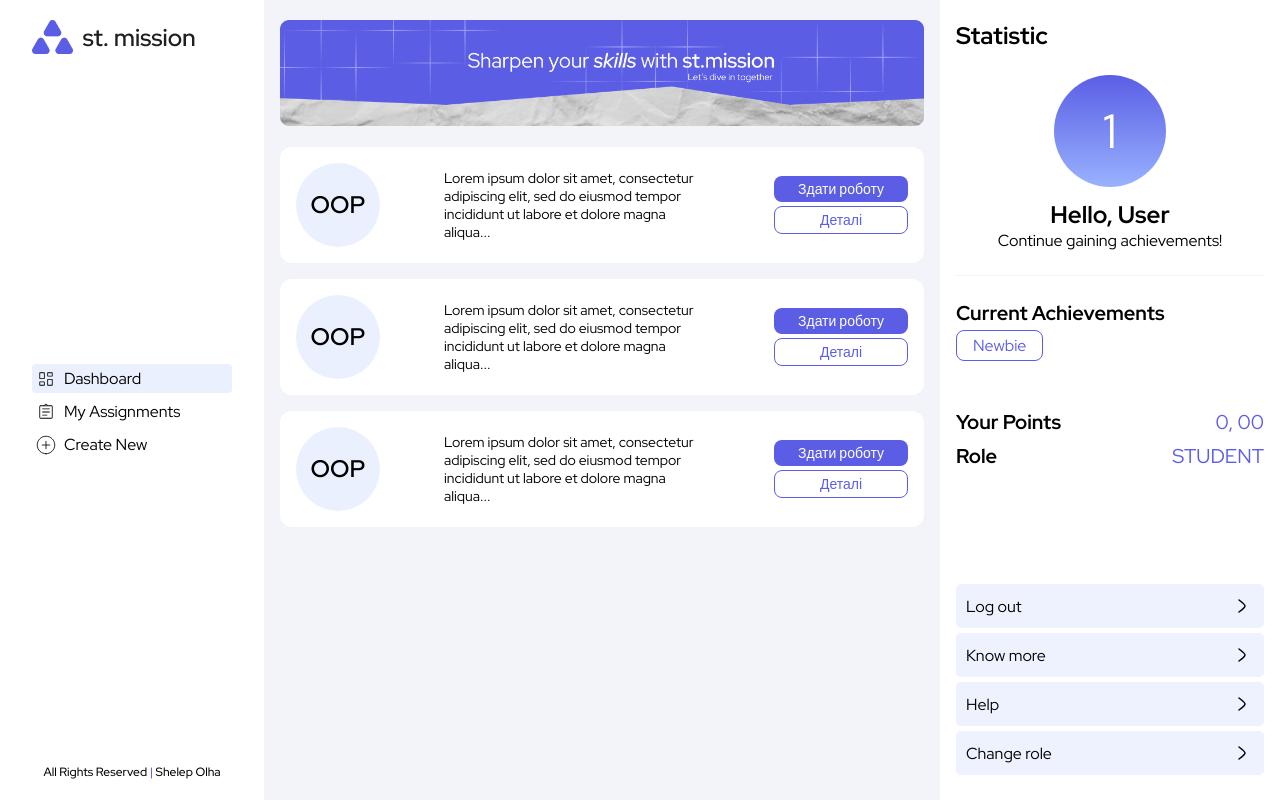
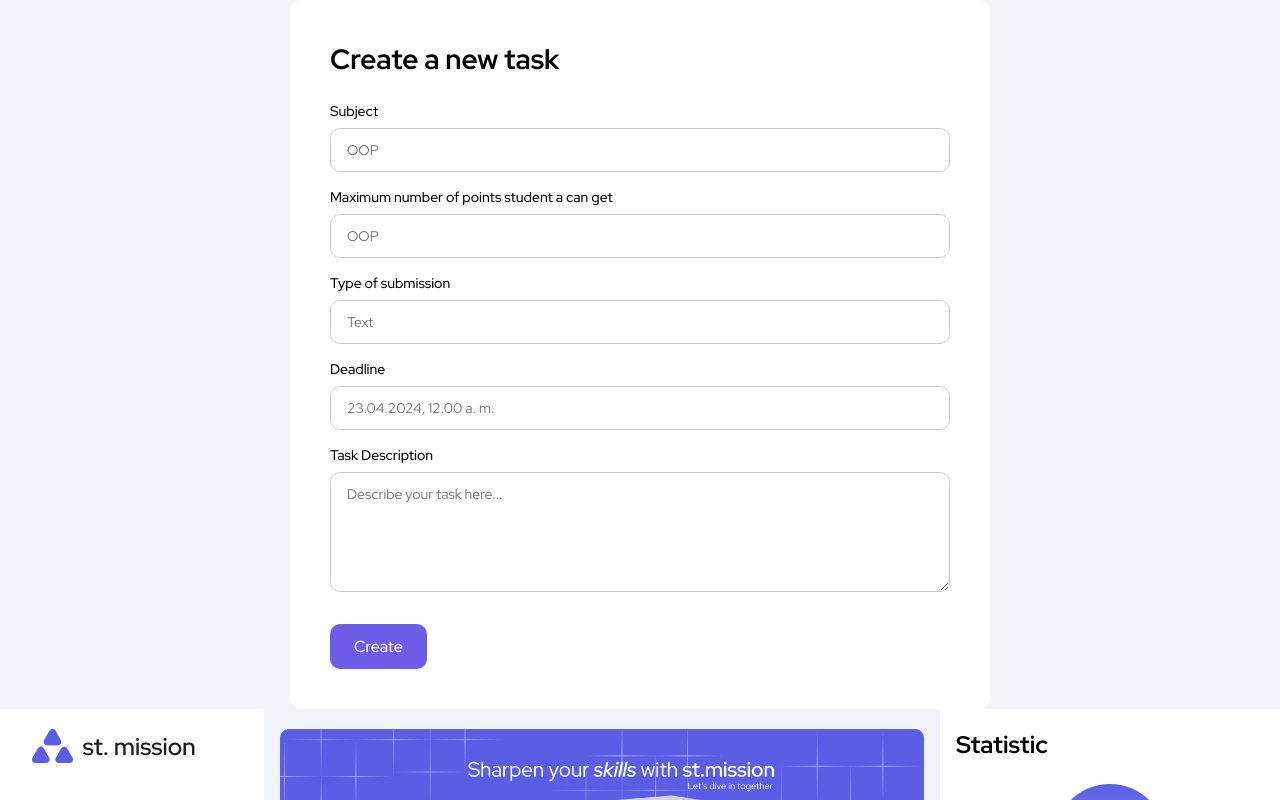
Before and after one commit to shelep-olya/st.mission_f, a React (Create React App) app: page / in a window 1280 px wide. Shown: the top 800 px of the page. Built offline with nearby package versions, Linux system fonts and the light colour scheme.

Commit message:
added createNewForm component

```diff
--- a/src/App.js
+++ b/src/App.js
@@ -1,16 +1,17 @@
 import "./App.css";
-// import LoginForm from "./components/LoginForm/LoginForm";
-// import SignupForm from "./components/SignupForm/SignupForm";
-// import Sidebar from "./components/Sidebar/Sidebar";
-// import TaskCard from "./components/TaskCard.jsx/TaskCard";
-// import UserStats from "./components/UserStats/UserStats";
-// import TaskDetail from "./components/TaskDetail/TaskDetail";
+import LoginForm from "./components/LoginForm/LoginForm";
+import SignupForm from "./components/SignupForm/SignupForm";
 import DashboardPage from "./pages/DashboardPage/DashboardPage";
-//import TaskDetailPage from "./pages/TaskDetailPage/TaskDetailPage";
+import TaskDetailPage from "./pages/TaskDetailPage/TaskDetailPage";
+import CreateNewForm from "./components/CreateNewForm/CreateNewForm";
 function App() {
   return (
     <div className="App">
+      <CreateNewForm />
       <DashboardPage />
+      <TaskDetailPage />
+      <SignupForm />
+      <LoginForm />
     </div>
   );
 }
--- /dev/null
+++ b/src/components/CreateNewForm/CreateNewForm.css
@@ -0,0 +1,58 @@
+.create-new-container {
+  max-width: 700px;
+  margin: 0 auto;
+  padding: 40px;
+  background: white;
+  border-radius: 12px;
+}
+
+h2 {
+  font-size: 28px;
+  margin-bottom: 24px;
+}
+
+.form {
+  display: flex;
+  flex-direction: column;
+  gap: 16px;
+}
+
+label {
+  font-size: 14px;
+  font-weight: 500;
+  display: flex;
+  flex-direction: column;
+  gap: 8px;
+}
+
+input,
+textarea {
+  padding: 12px 16px;
+  border: 1px solid #ccc;
+  border-radius: 10px;
+  font-size: 14px;
+  font-family: inherit;
+  resize: vertical;
+}
+
+textarea {
+  min-height: 120px;
+}
+
+button {
+  align-self: flex-start;
+  background-color: #6c5ce7;
+  color: white;
+  border: none;
+  border-radius: 10px;
+  padding: 12px 24px;
+  font-size: 16px;
+  font-weight: 500;
+  cursor: pointer;
+  transition: background 0.2s ease;
+  margin-top: 16px;
+}
+
+button:hover {
+  background-color: #5a4bd8;
+}
--- /dev/null
+++ b/src/components/CreateNewForm/CreateNewForm.jsx
@@ -0,0 +1,34 @@
+import React from "react";
+import "./CreateNewForm.css";
+function CreateNewForm() {
+  return (
+    <div className="create-new-container">
+      <h2>Create a new task</h2>
+      <form className="form">
+        <label>
+          Subject
+          <input type="text" placeholder="OOP" />
+        </label>
+        <label>
+          Maximum number of points student a can get
+          <input type="text" placeholder="OOP" />
+        </label>
+        <label>
+          Type of submission
+          <input type="text" placeholder="Text" />
+        </label>
+        <label>
+          Deadline
+          <input type="text" placeholder="23.04.2024, 12.00 a. m." />
+        </label>
+        <label>
+          Task Description
+          <textarea placeholder="Describe your task here..." />
+        </label>
+        <button type="submit">Create</button>
+      </form>
+    </div>
+  );
+}
+
+export default CreateNewForm;
```
